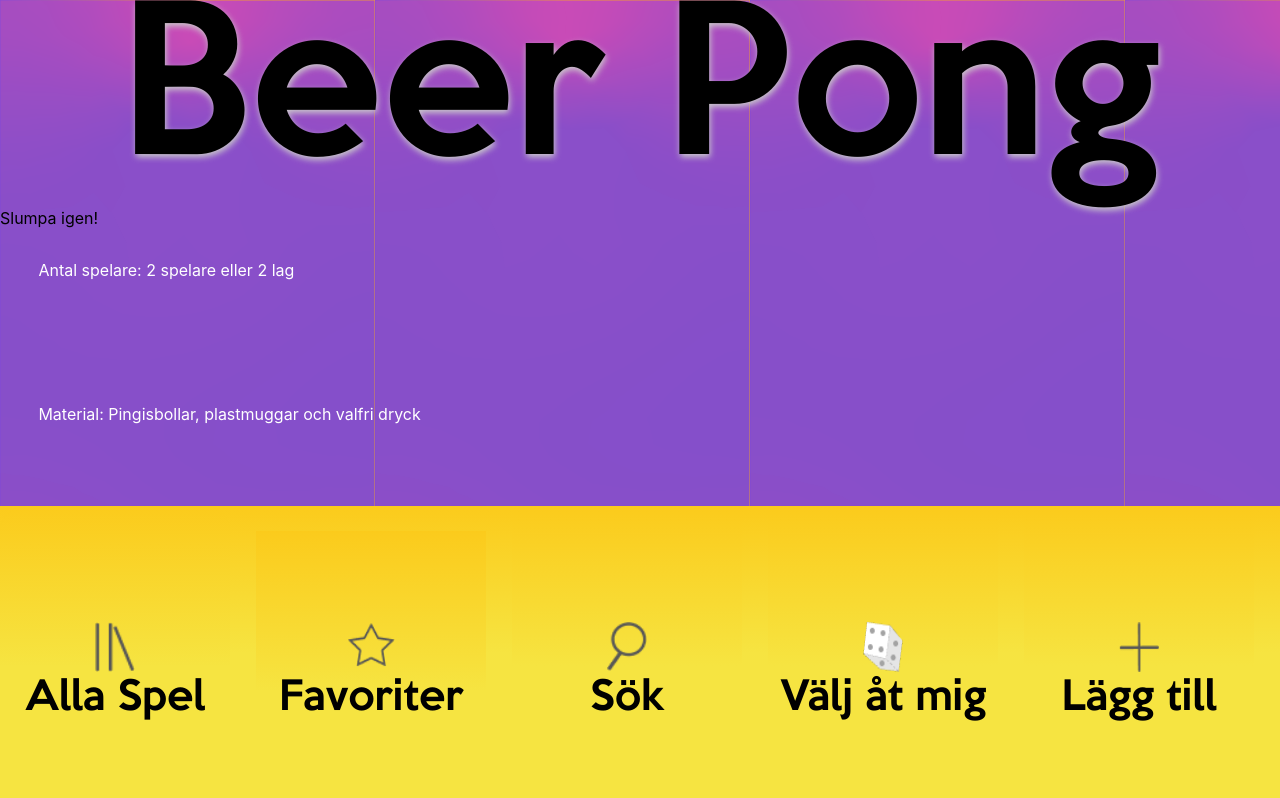
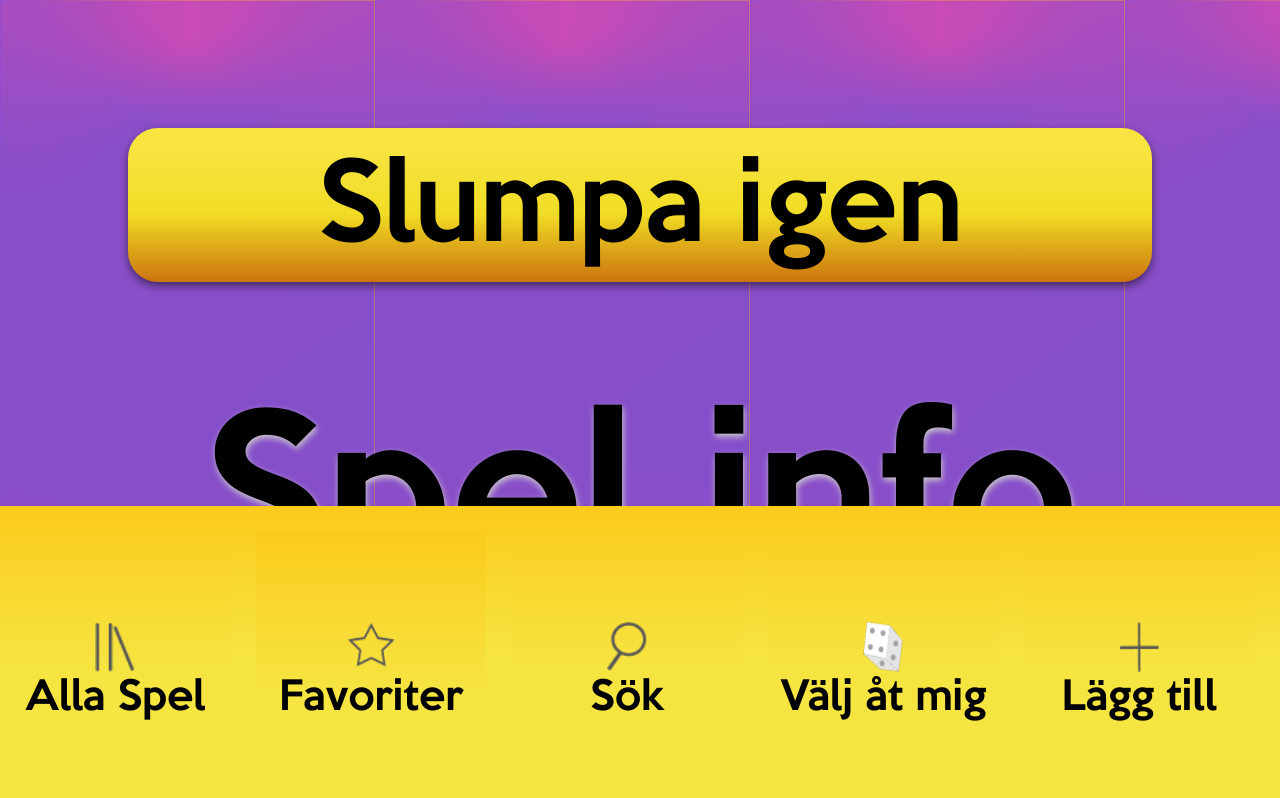
Before and after one commit to VibeValley/PartyPP, a React (Create React App) app: page /Valj_at_mig in a window 1280 px wide. Shown: the top 798 px of the page. Built offline with nearby package versions, Linux system fonts and the light colour scheme.

Commit message:
Fixat tillbaka och slumpa igen

```diff
--- a/src/App.css
+++ b/src/App.css
@@ -210,6 +210,7 @@ a {
 }
 
 .TillbakaText {
+  font-family: myFirstFont;
   font-size: 4vw;
   display: block;
   margin: 0;
@@ -217,6 +218,53 @@ a {
   line-height: 7vw;
   margin-bottom: 2vw;
 }
+
+.TillbakaDiv {
+  text-align: left;
+  padding-top: 1%;
+  padding-bottom: 1%;
+  margin-bottom: 10%;
+  background: linear-gradient(
+    180deg,
+    #f7e441 13.02%,
+    #f1dd25 55.21%,
+    #cb740e 100%
+  );
+  border: 0px;
+  filter: drop-shadow(0px 4px 4px rgba(0, 0, 0, 0.5));
+}
+
+.SlumpaIgenText {
+  font-family: myFirstFont;
+  font-size: 8vw;
+  text-align: center;
+  display: block;
+  margin: 0;
+  padding-top: 2vw;
+  line-height: 7vw;
+  margin-bottom: 2vw;
+
+}
+
+.SlumpaIgenDiv {
+  width: 80vw;
+  height: 10vw;
+  border-radius: 30px 30px 30px 30px;
+  margin: 10%;
+  padding-top: 1%;
+  padding-bottom: 1%;
+  text-align: center;
+  align-content: center;
+  background: linear-gradient(
+    180deg,
+    #f7e441 13.02%,
+    #f1dd25 55.21%,
+    #cb740e 100%
+  );
+  border: 0px;
+  filter: drop-shadow(0px 4px 4px rgba(0, 0, 0, 0.5));
+}
+
 .detaljDiv {
   overflow: scroll;
 }
--- a/src/Detaljsida.js
+++ b/src/Detaljsida.js
@@ -17,10 +17,12 @@ function Detaljsida() {
   return (
     <div className="App">
       <div className="HeaderDiv">
+      <div className="TillbakaDiv">
         <a href="/AllaSpel">
           <img src={logo} alt="tillbaka" className="HeadPic"></img>
           <p className="TillbakaText">Alla spel</p>
         </a>
+      </div>
         <header className="SidaHeader" id="DetaljNamn">
          <p id = "spelinfo">Spel info</p>
         </header>
--- a/src/Pickme.js
+++ b/src/Pickme.js
@@ -24,22 +24,31 @@ function Pick() {
     console.log(id);
     const ValdaSpel = getGameByID(id);
 
+    /*<a href="/valj_at_mig">
+    <p>Slumpa igen!</p>
+    </a>*/
+
     return (
-    <div className="App">
+      <div className="App">
       <div className="HeaderDiv">
+      <div className="SlumpaIgenDiv">
+        <a href="/valj_at_mig">
+          <p className="SlumpaIgenText">Slumpa igen</p>
+        </a>
+      </div>
+        <header className="SidaHeader" id="DetaljNamn">
+         <p id = "spelinfo">Spel info</p>
+        </header>
 
-        <header className="SidaHeader" id="DetaljNamn">
-          {ValdaSpel.namn}
-        </header>
-      <a href="/valj_at_mig">
-          <p>Slumpa igen!</p>
-      </a>
       <div className="detaljDiv">
-      <p className="spelare" id="detalj_ID">Antal spelare: {ValdaSpel.spelare}</p>
-      <p className="material" id="detalj_ID">Material: {ValdaSpel.material}</p>
-      <p className="regler" id="detalj_ID">Relger: {ValdaSpel.regler}</p>
+        <div id = "speltitel">  <p> {ValdaSpel.namn} </p>
+        </div>
+        <div id="speldetalj">
+      <p id="detaljtitel">Antal spelare:</p> <p id="speltext">{ValdaSpel.spelare} </p>
+      <p id="detaljtitel">Material:</p> <p id="speltext">{ValdaSpel.material} </p>
+      <p id="detaljtitel">Regler:</p> <p id="speltext">{ValdaSpel.regler} </p>
       </div>
-
+      </div>
       </div>
       <Lowerbar />
     </div>
```
